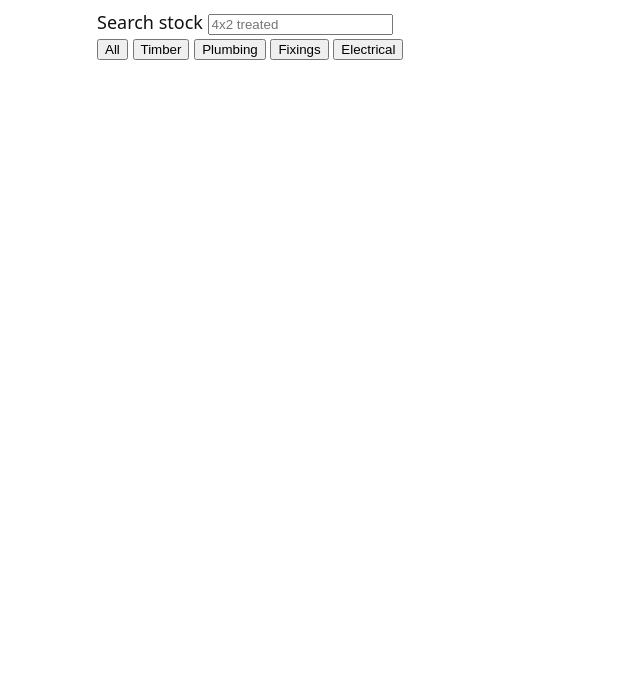
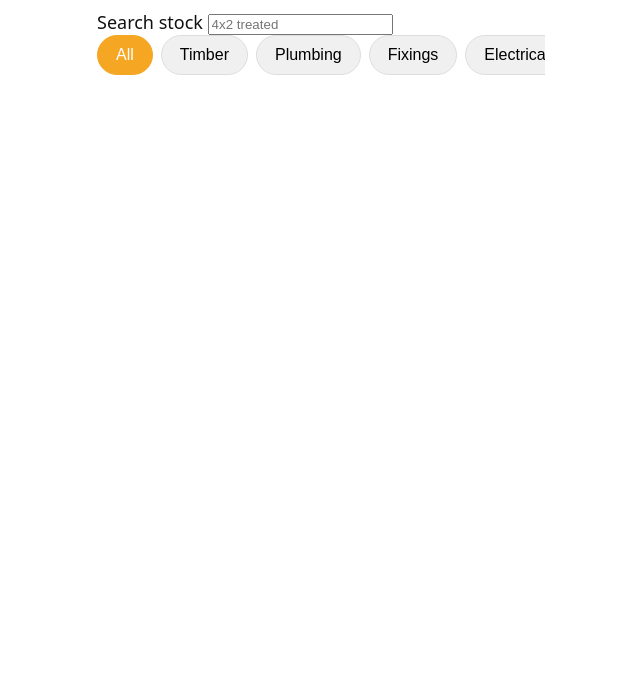
Before and after one commit to LillieMew/yard-stock, a plain HTML site: page index.html in a window 1280 px wide. Shown: the part 105-800 px from the top of the page, without its empty margins (319-959 px from the left). Drawn offline with Linux system fonts and the light colour scheme.

Commit message:
Enhance styling with chip components and variables
Added CSS variables and styles for chip components.

```diff
--- a/style.css
+++ b/style.css
@@ -14,3 +14,30 @@ body {
   margin: 0 auto;
   padding: 16px;
 }
+:root {
+  --accent: #F5A623;
+}
+
+.chip-row {
+  display: flex;
+  overflow-x: auto;
+  gap: 8px;
+  padding-bottom: 4px;
+}
+
+.chip {
+  padding: 10px 18px;
+  border-radius: 999px;
+  border: 1px solid #ddd;
+  background: #f0f0f0;
+  font-size: 16px;
+  cursor: pointer;
+  flex-shrink: 0;
+  white-space: nowrap;
+}
+
+.chip.selected {
+  background: var(--accent);
+  color: #fff;
+  border-color: var(--accent);
+}
```
